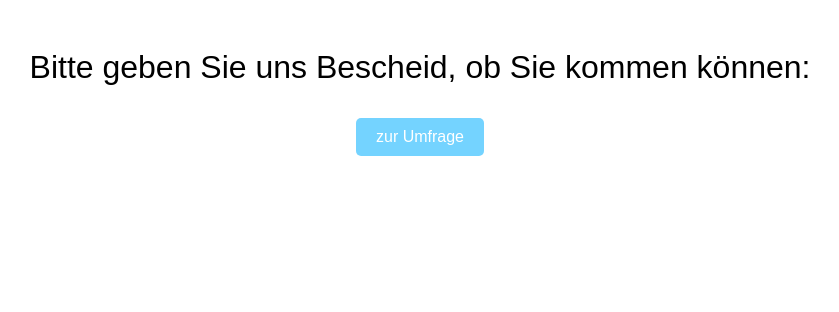
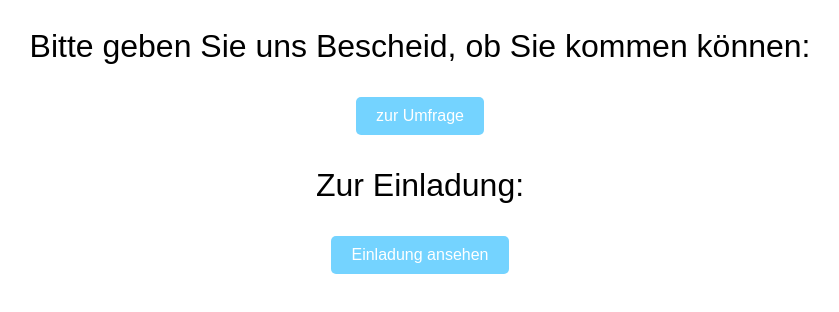
Before and after one commit to SebastianBrueckl/Nellyfantentreffen, a plain HTML site: page index.html in a window 1280 px wide. Shown: the part 408-720 px from the top of the page, without its empty margins (220-1059 px from the left). Drawn offline with Linux system fonts and the light colour scheme.

Commit message:
index.html 1.0.4 uploaded
New Link to smarter Video showing.

```diff
--- a/index.html
+++ b/index.html
@@ -60,6 +60,8 @@
     <div class="button-container">
         <p>Bitte geben Sie uns Bescheid, ob Sie kommen können:</p>
         <a type="button" href="https://docs.google.com/forms/d/e/1FAIpQLSfXHyolb2xuxqNxOWUYU6vUpV8SS-ZlP12rUQQFVjcUk4r0bw/viewform?usp=sf_link">zur Umfrage</a>
+        <p>Zur Einladung:</p>
+        <a href="https://sebastianbrueckl.github.io/Nelyfantentreffen-Bild/" type="button">Einladung ansehen</a>
     </div>
     <br><br><br><br><br><br><br><br><br><br><br><br>
     <script>
```
